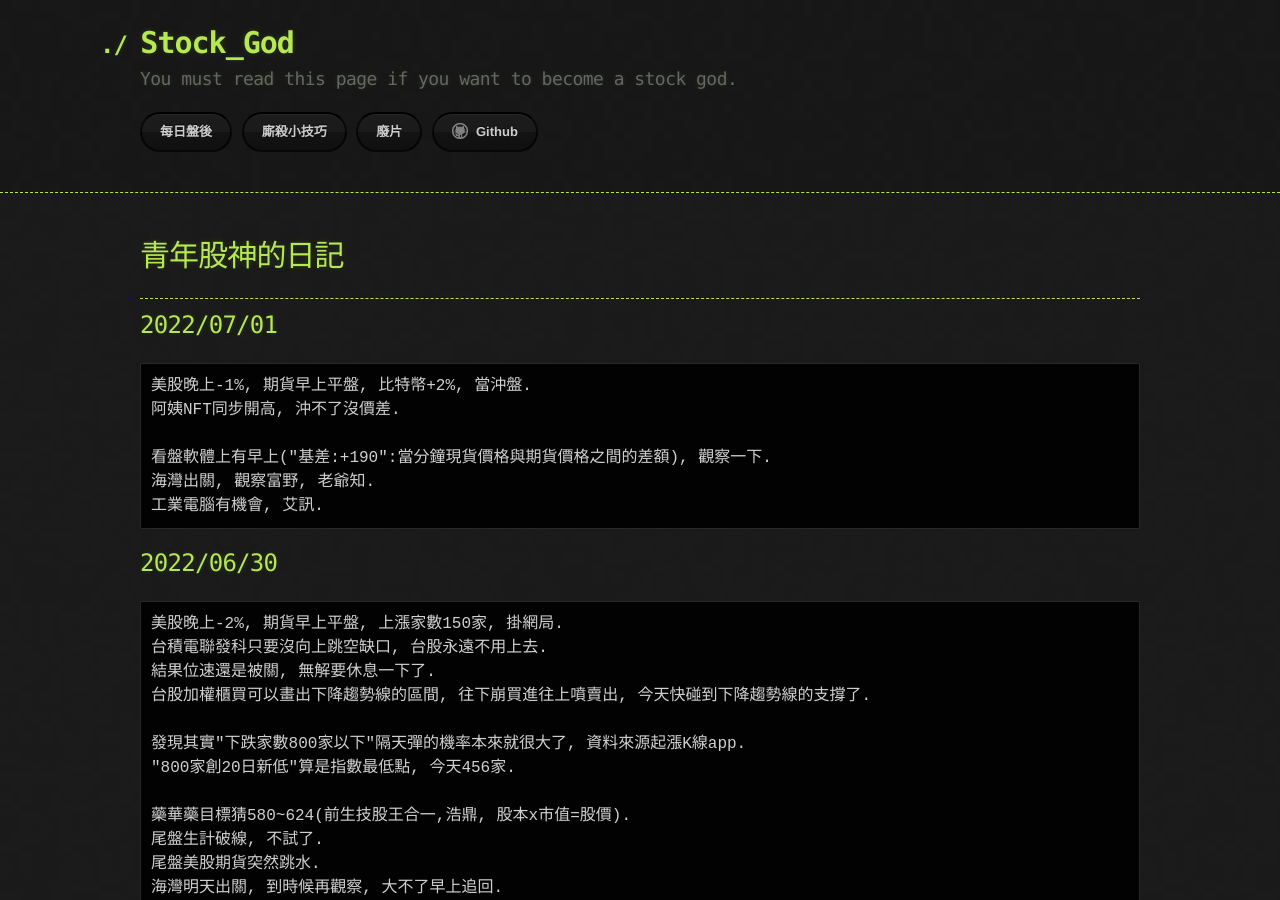
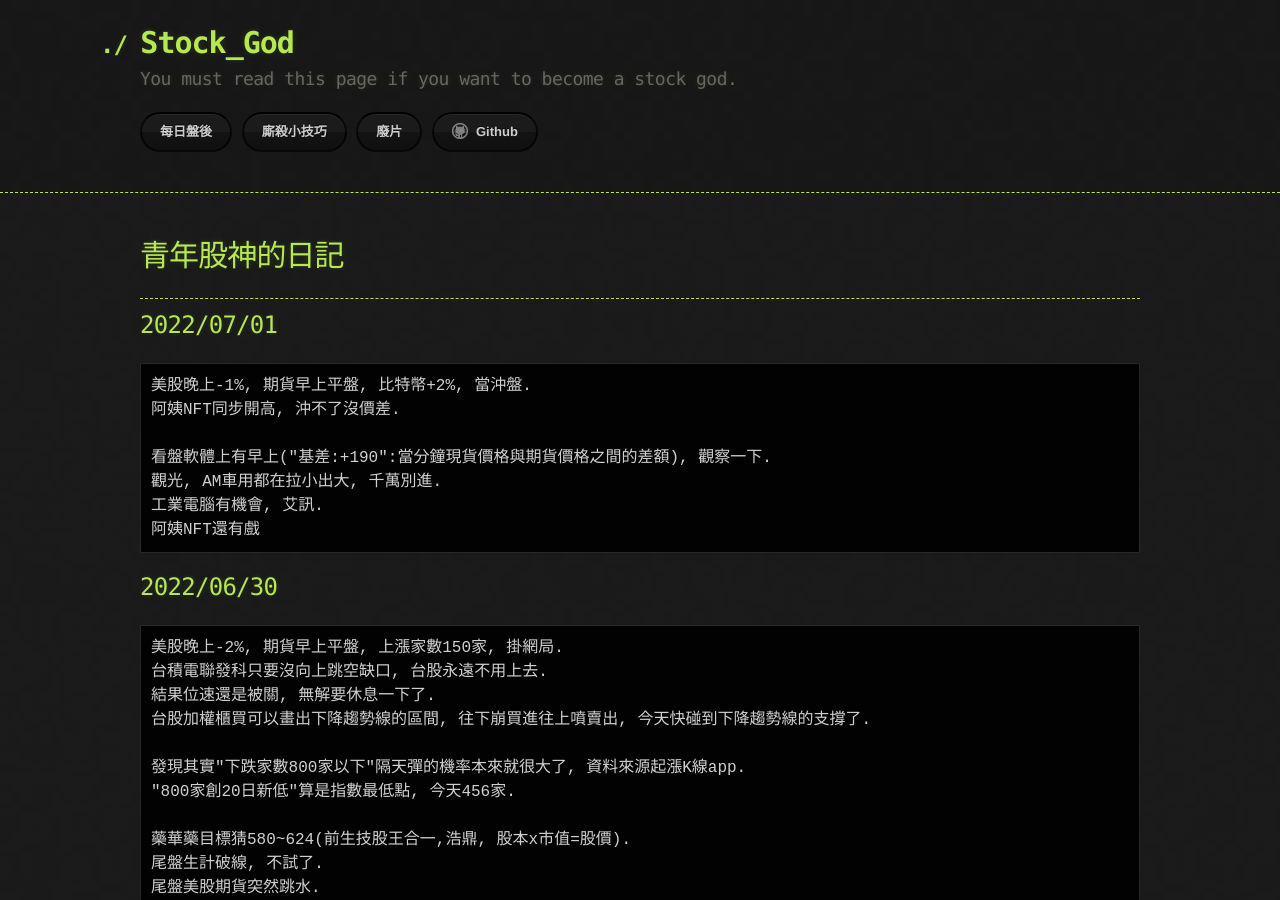
Before and after one commit to lepg5487/Stock_God, a Jekyll site: the page built from index.md, in a window 1280 px wide and 900 px high. Built offline with Jekyll 4.4.1, drawn with Linux system fonts in a browser that asks for light colours; our own code applies the rules of GitHub Pages for plain Markdown files.

Commit message:
Update index.md

````diff
--- a/index.md
+++ b/index.md
@@ -12,8 +12,9 @@ layout: testlayouts
 阿姨NFT同步開高, 沖不了沒價差.
 
 看盤軟體上有早上("基差:+190":當分鐘現貨價格與期貨價格之間的差額), 觀察一下.
-海灣出關, 觀察富野, 老爺知.
+觀光, AM車用都在拉小出大, 千萬別進.
 工業電腦有機會, 艾訊.
+阿姨NFT還有戲
 ```
 
 ## 2022/06/30
````
